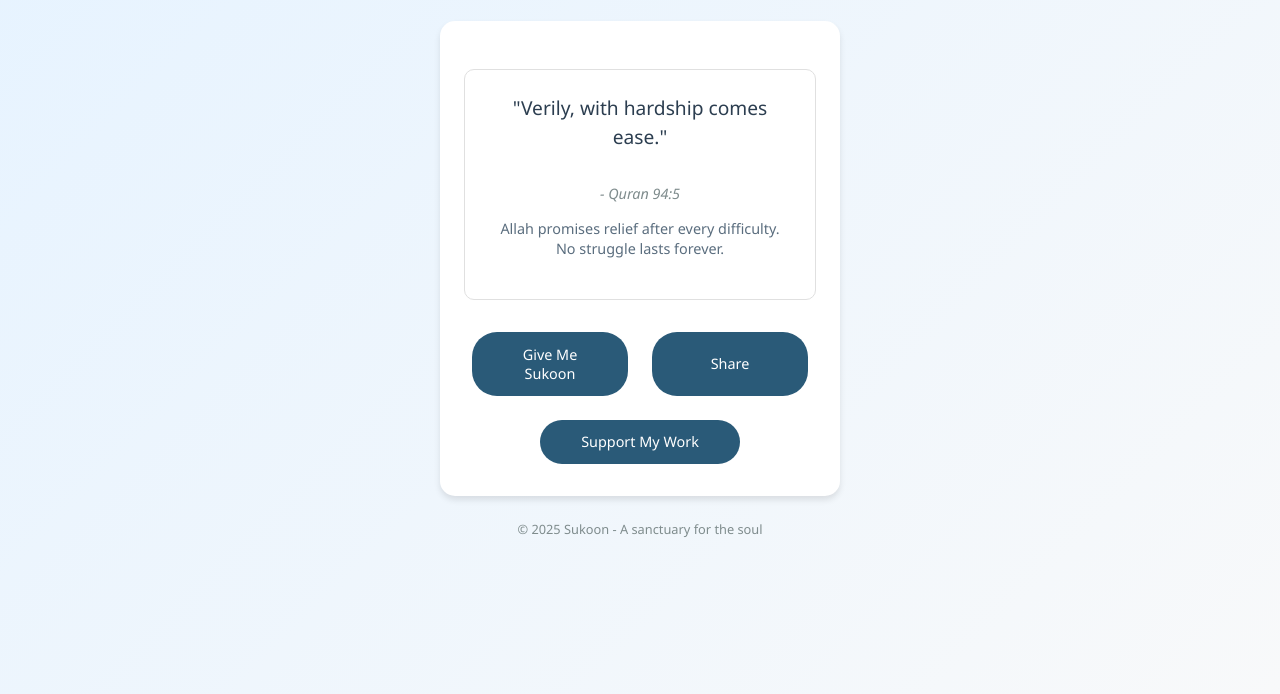
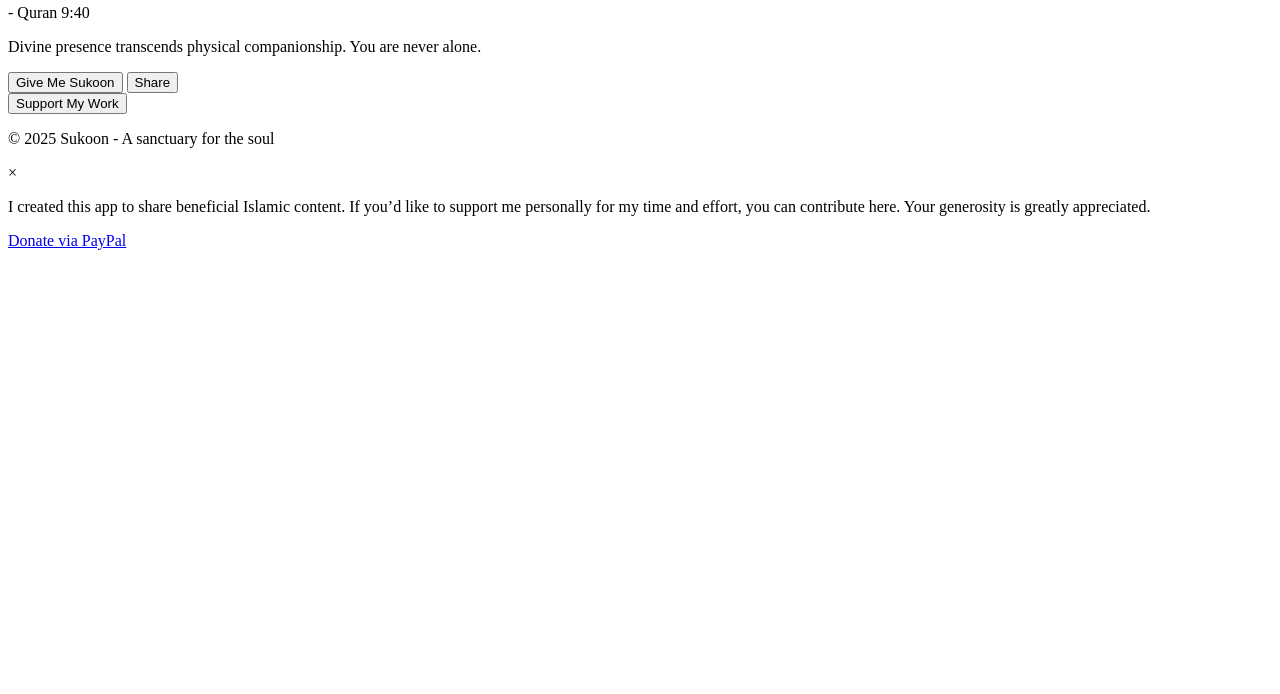
Before and after one commit to abbas4ah/sukoon-app, a plain HTML site: page index.html in a window 1280 px wide. Shown: the part 106-800 px from the top of the page. Drawn offline with nearby package versions, Linux system fonts and the light colour scheme.

Commit message:
Update index.html

```diff
--- a/index.html
+++ b/index.html
@@ -5,215 +5,7 @@
     <meta name="viewport" content="width=device-width, initial-scale=1.0">
     <title>Sukoon - Islamic Wisdom for Peace</title>
     <style>
-        * {
-            margin: 0;
-            padding: 0;
-            box-sizing: border-box;
-            font-family: 'Segoe UI', sans-serif;
-        }
-
-        body {
-            background: #f0f4f8;
-            min-height: 100vh;
-            display: flex;
-            flex-direction: column;
-            align-items: center;
-            padding: 1rem;
-            background-image: linear-gradient(135deg, #e6f3ff 0%, #f8f9fa 100%);
-        }
-
-        .header {
-            text-align: center;
-            margin-bottom: 1.5rem;
-        }
-
-        .logo {
-            font-size: 3rem;
-            color: #2a5a78;
-            font-family: 'Dancing Script', cursive;
-            margin-bottom: 0.5rem;
-            animation: fadeIn 1s ease-in-out;
-        }
-
-        .header p {
-            font-size: 1rem;
-            color: #7f8c8d;
-            margin-top: 0.5rem;
-        }
-
-        .container {
-            background: white;
-            padding: 1.5rem;
-            border-radius: 15px;
-            box-shadow: 0 4px 6px rgba(0, 0, 0, 0.1);
-            width: 100%;
-            max-width: 400px;
-            text-align: center;
-            animation: fadeIn 1s ease-in-out;
-        }
-
-        .quote-box {
-            margin: 1.5rem 0;
-            min-height: 200px;
-            display: flex;
-            flex-direction: column;
-            justify-content: center;
-            background: #ffffff;
-            padding: 1.5rem;
-            border-radius: 10px;
-            border: 1px solid #e0e0e0;
-            animation: fadeIn 0.5s ease-in-out;
-        }
-
-        .quote-text {
-            font-size: 1.2rem;
-            color: #2c3e50;
-            line-height: 1.5;
-            margin-bottom: 1rem;
-            font-weight: 500;
-            animation: fadeIn 0.5s ease-in-out;
-        }
-
-        .quote-source {
-            font-style: italic;
-            color: #7f8c8d;
-            margin-top: 1rem;
-            font-size: 0.9rem;
-            animation: fadeIn 0.5s ease-in-out;
-        }
-
-        .quote-explanation {
-            color: #5a6d7e;
-            margin: 1rem 0;
-            font-size: 0.9rem;
-            line-height: 1.4;
-            padding: 0 0.5rem;
-            animation: fadeIn 0.5s ease-in-out;
-        }
-
-        .button {
-            background: #2a5a78;
-            color: white;
-            border: none;
-            padding: 0.8rem 1.5rem;
-            border-radius: 25px;
-            cursor: pointer;
-            font-size: 0.9rem;
-            transition: transform 0.2s, background 0.3s;
-            margin: 0.5rem;
-            width: 100%;
-            max-width: 200px;
-            animation: fadeIn 1s ease-in-out;
-        }
-
-        .button:hover {
-            transform: translateY(-2px);
-            background: #1e4258;
-        }
-
-        .button-row {
-            display: flex;
-            justify-content: center;
-            gap: 0.5rem;
-            margin-bottom: 0.5rem;
-        }
-
-        .footer {
-            margin-top: 1.5rem;
-            color: #7f8c8d;
-            text-align: center;
-            font-size: 0.8rem;
-            animation: fadeIn 1s ease-in-out;
-        }
-
-        /* Popup Modal Styles */
-        .modal {
-            display: none;
-            position: fixed;
-            top: 0;
-            left: 0;
-            width: 100%;
-            height: 100%;
-            background: rgba(0, 0, 0, 0.5);
-            justify-content: center;
-            align-items: center;
-            animation: fadeIn 0.3s ease-in-out;
-        }
-
-        .modal-content {
-            background: white;
-            padding: 2rem;
-            border-radius: 10px;
-            text-align: center;
-            max-width: 400px;
-            width: 90%;
-            box-shadow: 0 4px 6px rgba(0, 0, 0, 0.1);
-            animation: fadeIn 0.3s ease-in-out;
-        }
-
-        .modal-content p {
-            margin-bottom: 1.5rem;
-            font-size: 1rem;
-            color: #2c3e50;
-        }
-
-        .modal-content a {
-            background: #2a5a78;
-            color: white;
-            padding: 0.8rem 1.5rem;
-            border-radius: 25px;
-            text-decoration: none;
-            font-size: 0.9rem;
-            transition: background 0.3s;
-        }
-
-        .modal-content a:hover {
-            background: #1e4258;
-        }
-
-        .close-modal {
-            position: absolute;
-            top: 1rem;
-            right: 1rem;
-            font-size: 1.5rem;
-            cursor: pointer;
-            color: #7f8c8d;
-        }
-
-        /* Animations */
-        @keyframes fadeIn {
-            from {
-                opacity: 0;
-                transform: translateY(10px);
-            }
-            to {
-                opacity: 1;
-                transform: translateY(0);
-            }
-        }
-
-        @media (max-width: 480px) {
-            .logo {
-                font-size: 2.5rem;
-            }
-
-            .quote-text {
-                font-size: 1.1rem;
-            }
-
-            .quote-source {
-                font-size: 0.8rem;
-            }
-
-            .quote-explanation {
-                font-size: 0.8rem;
-            }
-
-            .button {
-                padding: 0.7rem 1.2rem;
-                font-size: 0.8rem;
-            }
-        }
+        /* ... (previous CSS remains unchanged) ... */
     </style>
     <link href="https://fonts.googleapis.com/css2?family=Dancing+Script:wght@700&display=swap" rel="stylesheet">
     <script src="https://cdnjs.cloudflare.com/ajax/libs/html2canvas/1.4.1/html2canvas.min.js"></script>
@@ -268,6 +60,166 @@
                 text: "Be mindful of Allah, and He will protect you.",
                 source: "Prophet Muhammad ﷺ (Sahih Muslim)",
                 explanation: "Conscious connection with the Divine becomes your spiritual shield."
+            },
+            {
+                text: "The wound is the place where the Light enters you.",
+                source: "Rumi",
+                explanation: "Pain can be a gateway to spiritual awakening if approached with faith."
+            },
+            {
+                text: "Do not grieve. Indeed, Allah is with us.",
+                source: "Quran 9:40",
+                explanation: "Divine presence transcends physical companionship. You are never alone."
+            },
+            {
+                text: "And He found you lost and guided you.",
+                source: "Quran 93:7",
+                explanation: "Allah guides those who feel spiritually adrift. Surrender to His direction."
+            },
+            {
+                text: "Speak good words to people.",
+                source: "Quran 2:83",
+                explanation: "Kind speech is both social responsibility and spiritual purification."
+            },
+            {
+                text: "Allah is the ally of those who believe.",
+                source: "Quran 2:257",
+                explanation: "Divine support outmatches any worldly alliance."
+            },
+            {
+                text: "Whoever puts trust in Allah, He will be sufficient.",
+                source: "Quran 65:3",
+                explanation: "True reliance (tawakkul) activates heavenly provisions."
+            },
+            {
+                text: "And We have certainly created man in hardship.",
+                source: "Quran 90:4",
+                explanation: "Struggle is inherent to human growth, not punishment."
+            },
+            {
+                text: "The strong believer is better than the weak believer.",
+                source: "Prophet Muhammad ﷺ (Sahih Muslim)",
+                explanation: "Spiritual strength through worship empowers worldly resilience."
+            },
+            {
+                text: "None of you truly believes until he loves for his brother what he loves for himself.",
+                source: "Prophet Muhammad ﷺ (Sahih al-Bukhari)",
+                explanation: "Empathy is the foundation of faith-based community."
+            },
+            {
+                text: "The best among you are those who have the best character.",
+                source: "Prophet Muhammad ﷺ (Sahih al-Bukhari)",
+                explanation: "Inner beauty outweighs superficial piety."
+            },
+            {
+                text: "Patience is a light.",
+                source: "Prophet Muhammad ﷺ (Sahih Muslim)",
+                explanation: "Steadfastness illuminates life's darkest paths."
+            },
+            {
+                text: "Forgive others, and Allah will forgive you.",
+                source: "Prophet Muhammad ﷺ (Musnad Ahmad)",
+                explanation: "Mercy given becomes mercy received in divine economy."
+            },
+            {
+                text: "You were born with wings. Why prefer to crawl through life?",
+                source: "Rumi",
+                explanation: "Your spiritual potential exceeds earthly limitations."
+            },
+            {
+                text: "The art of knowing is knowing what to ignore.",
+                source: "Ibn Arabi",
+                explanation: "Wisdom lies in discerning between divine truth and worldly noise."
+            },
+            {
+                text: "Your heart is a mirror. Clean it with the light of remembrance.",
+                source: "Rabia al-Adawiyya",
+                explanation: "Dhikr polishes the soul's reflective capacity."
+            },
+            {
+                text: "The antidote to hatred is compassion.",
+                source: "Al-Ghazali",
+                explanation: "Spiritual medicine transforms toxic emotions."
+            },
+            {
+                text: "And whoever fears Allah, He will make a way out for him.",
+                source: "Quran 65:2",
+                explanation: "Consciousness of God unlocks unexpected solutions."
+            },
+            {
+                text: "Allah would not let your faith go to waste.",
+                source: "Quran 2:143",
+                explanation: "Every sincere effort is eternally accounted."
+            },
+            {
+                text: "So remember Me; I will remember you.",
+                source: "Quran 2:152",
+                explanation: "Divine reciprocity transforms simple remembrance into sacred communion."
+            },
+            {
+                text: "The world is a prison for the believer.",
+                source: "Prophet Muhammad ﷺ (Sahih Muslim)",
+                explanation: "Earthly life is temporary confinement before eternal liberation."
+            },
+            {
+                text: "Modesty brings nothing but good.",
+                source: "Prophet Muhammad ﷺ (Sahih al-Bukhari)",
+                explanation: "Spiritual humility attracts divine grace."
+            },
+            {
+                text: "The best charity is that given when you are healthy and greedy.",
+                source: "Prophet Muhammad ﷺ (Sahih al-Bukhari)",
+                explanation: "Generosity during attachment to wealth has greater spiritual weight."
+            },
+            {
+                text: "Be in this world as if you were a stranger.",
+                source: "Prophet Muhammad ﷺ (Sahih al-Bukhari)",
+                explanation: "Detachment enables proper engagement with temporal life."
+            },
+            {
+                text: "What is destined will reach you, even if it be beneath two mountains.",
+                source: "Prophet Muhammad ﷺ (Musnad Ahmad)",
+                explanation: "Divine decree overcomes all apparent obstacles."
+            },
+            {
+                text: "Don't look at your worthiness, look at His worthiness.",
+                source: "Ibn Ata'illah (Hikam)",
+                explanation: "Divine generosity depends on Allah's nature, not our merit."
+            },
+            {
+                text: "The soul is a royal prisoner; treat it with dignity.",
+                source: "Al-Junayd",
+                explanation: "Nurture your spiritual essence despite worldly constraints."
+            },
+            {
+                text: "Your longing for Him is His gift to you.",
+                source: "Abd al-Qadir al-Jilani",
+                explanation: "Spiritual yearning itself is divine grace in motion."
+            },
+            {
+                text: "The heart that beats for Allah is never alone.",
+                source: "Contemporary Sufi Saying",
+                explanation: "Divine connection transcends physical isolation."
+            },
+            {
+                text: "Allah's mercy precedes His wrath.",
+                source: "Prophet Muhammad ﷺ (Sahih al-Bukhari)",
+                explanation: "Divine compassion outweighs punishment in Allah's design."
+            },
+            {
+                text: "The ink of the scholar is holier than the blood of the martyr.",
+                source: "Prophet Muhammad ﷺ (Sunan Ibn Majah)",
+                explanation: "Knowledge-based service has eternal spiritual value."
+            },
+            {
+                text: "You are a universe within a universe.",
+                source: "Ibn Arabi",
+                explanation: "Your spiritual depth mirrors cosmic vastness."
+            },
+            {
+                text: "Die before you die.",
+                source: "Prophet Muhammad ﷺ (Hadith)",
+                explanation: "Ego-death through spiritual practice precedes true living."
             }
         ];
 
```
